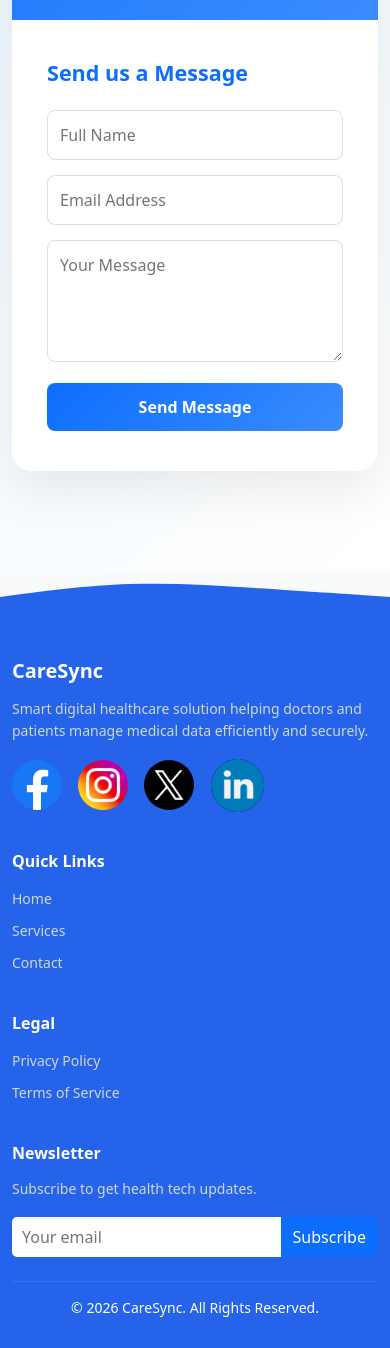
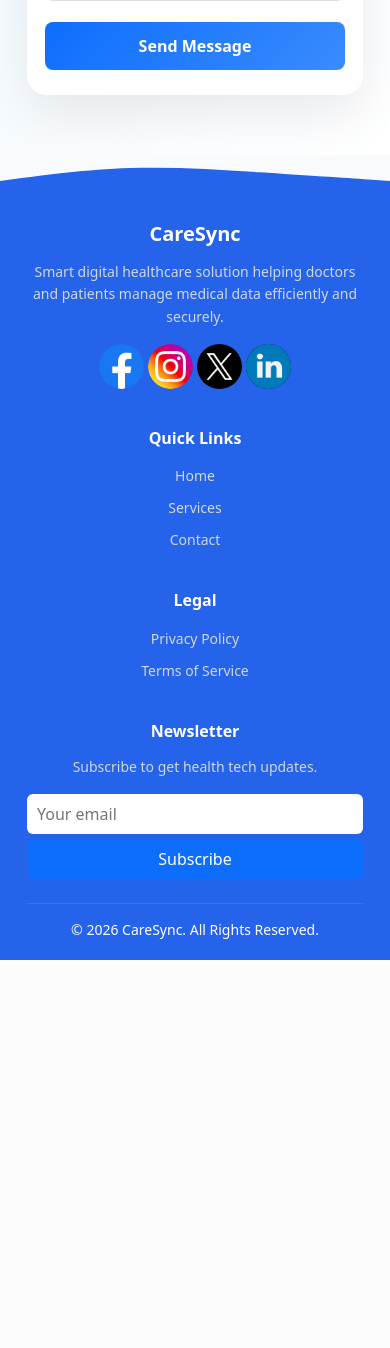
Before and after one commit to ManishSharma-lone/-CareSync--Patient-Service-Management-Web-Application-, a PHP site: page /home.php in a window 390 px wide. Shown: the part 3651-4999 px from the top of the page. After the commit the page ends 4611 px from the top, so only its background shows below. Run offline with PHP 8.4, Linux system fonts and the light colour scheme.

Commit message:
commited

```diff
--- a/home.php
+++ b/home.php
@@ -5,11 +5,8 @@
     <meta charset="UTF-8">
     <meta name="viewport" content="width=device-width, initial-scale=1.0">
     <title>CareSync</title>
-
-    <!-- Bootstrap CSS -->
     <link rel="stylesheet" href="/CARESYNC/Bootstrap/bootstrap.min.css">
     <link rel="stylesheet" href="https://cdn.jsdelivr.net/npm/bootstrap-icons@1.11.3/font/bootstrap-icons.css">
-     <!-- Custom CSS -->
     <link rel="stylesheet" href="styles/home.css">
 </head>
 
--- a/styles/home.css
+++ b/styles/home.css
@@ -1,15 +1,19 @@
+/* ================= GLOBAL FIX ================= */
+html, body {
+    overflow-x: hidden;
+    background-color: #F8FAFC;
+}
+
+/* ================= FONTS ================= */
 @font-face {
     font-family: 'MyCustom';
     src: url('../Font/Outfit-Black.ttf') format('truetype');
-    font-weight: normal;
-    font-style: normal;
 }
 
 @font-face {
     font-family: 'Custom';
     src: url('../Font/Outfit-Bold.ttf') format('truetype');
     font-weight: bold;
-    font-style: normal;
 }
 
 @font-face {
@@ -93,8 +78,9 @@ body {
     background-color: #DBEAFE;
 }
 
+/* ================= CONTACT SECTION ================= */
 #contact {
-    padding: 100px 0;
+    padding: 60px 15px;
     background: linear-gradient(135deg, #e3f2fd, #ffffff);
 }
 
@@ -131,9 +114,8 @@ body {
     border-radius: 10px;
 }
 
-/* RIGHT PANEL */
 .contact-right {
-    padding: 40px 35px;
+    padding: 35px 25px;
 }
 
 .contact-form h4 {
@@ -174,18 +156,18 @@ body {
     box-shadow: 0 10px 20px #2563EB;
 }
 
-/* Wave */
+/* ================= FOOTER WAVE ================= */
 .footer-wave svg {
     display: block;
     width: 100%;
     margin-bottom: -5px;
 }
 
-/* Footer Dark Theme */
+/* ================= FOOTER ================= */
 .footer {
     background:#2563EB;
     color: #cfd8dc;
-    padding: 60px 0 30px;
+    padding: 60px 20px 30px;
 }
 
 .footer-brand {
@@ -223,26 +204,27 @@ body {
 }
 
 .footer-links a:hover {
-    color: #0d6efd;
+    color: #ffffff;
+    padding-left: 5px;
 }
 
 /* Social Icons */
-.social-icons a {
-    display: inline-block;
-    margin-right: 12px;
-    font-size: 18px;
-    color: #cfd8dc;
+.social-icons img {
+    width: 45px;
+    height: 45px;
+    border-radius: 50%;
+    object-fit: cover;
     transition: 0.3s;
 }
 
-.social-icons a:hover {
-    color: #0d6efd;
-    transform: translateY(-3px);
+.social-icons img:hover {
+    transform: scale(1.1);
 }
 
 /* Newsletter */
 .newsletter-form {
     display: flex;
+    gap: 5px;
     margin-top: 10px;
 }
 
@@ -250,7 +232,7 @@ body {
     flex: 1;
     padding: 8px 10px;
     border: none;
-    border-radius: 5px 0 0 5px;
+    border-radius: 6px;
     outline: none;
 }
 
@@ -259,7 +241,7 @@ body {
     border: none;
     background: #0d6efd;
     color: white;
-    border-radius: 0 5px 5px 0;
+    border-radius: 6px;
     transition: 0.3s;
 }
 
@@ -267,10 +249,45 @@ body {
     background: #0b5ed7;
 }
 
-/* Bottom */
 .footer-bottom {
     border-top: 1px solid rgba(255,255,255,0.1);
     padding-top: 15px;
     font-size: 14px;
     color: #FFFFFF;
+    text-align: center;
 }
+
+/* ================= MOBILE RESPONSIVE ================= */
+@media (max-width: 768px) {
+
+    h2 {
+        font-size: 22px;
+    }
+
+    .lead {
+        font-size: 15px;
+    }
+
+    .contact-info, .contact-right {
+        padding: 25px 18px;
+        text-align: center;
+    }
+
+    .map-left iframe {
+        height: 180px;
+    }
+
+    .footer {
+        text-align: center;
+        padding: 40px 15px 20px;
+    }
+
+    .newsletter-form {
+        flex-direction: column;
+    }
+
+    .newsletter-form input,
+    .newsletter-form button {
+        width: 100%;
+    }
+}
```
Also changed, not shown: other parts of styles/home.css (+9 -32 lines).
